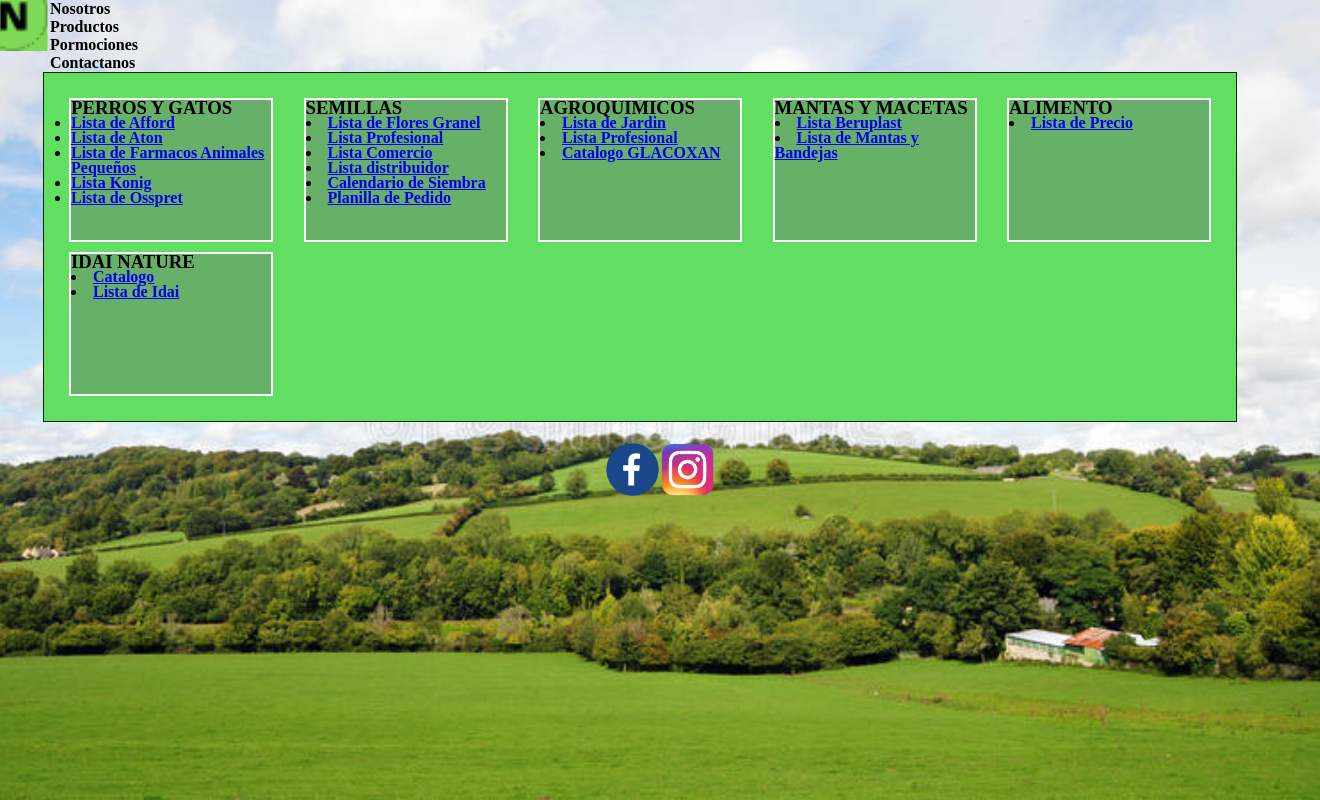
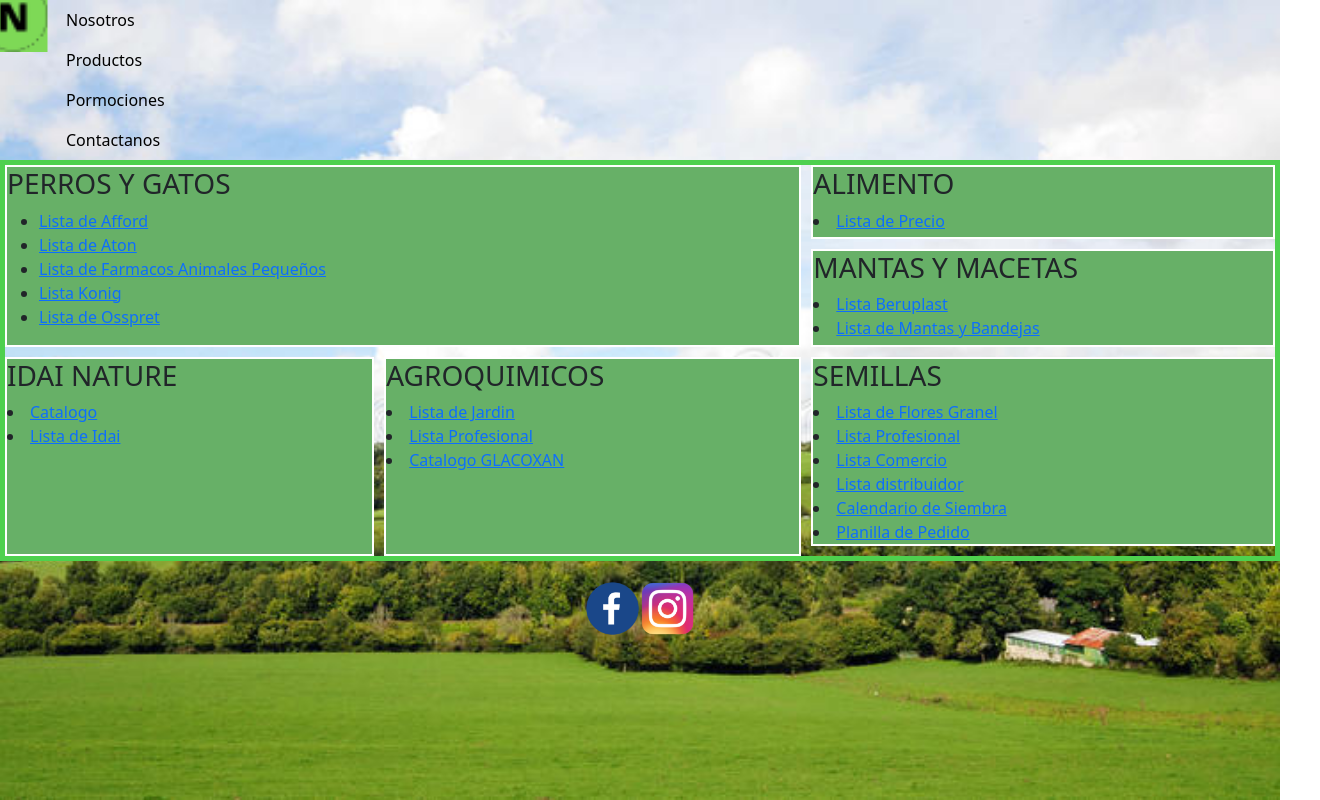
Before and after one commit to ValentinCaudana/naal-coder, a plain HTML site: page paginas/productos.html in a window 1280 px wide. Shown: the whole page, 1320 px wide, since content can reach past the window. Drawn offline with nearby package versions, Linux system fonts and the light colour scheme.

Commit message:
se aplica bootstrap

```diff
--- a/css/style.css
+++ b/css/style.css
@@ -35,23 +35,28 @@
     height: 50px;
 }
 
-.header__accesos {
-    color: black;
-    list-style-type: none;
-
-
-}
 
 .header__link__inicio :hover {
     transform: scale(1.5);
 }
 
 
+/* .header__accesos {
+    color: black;
+    list-style-type: none;
 
-.header__accesos__link{
+}
+ */
+
+
+/* .header__accesos__link{
     color: black;
     text-decoration: none;
     font-weight: bold;
+} */
+
+.nav-link {
+    color: black;
 }
 
 .header__logo {
@@ -100,7 +105,7 @@
     color: black;
     font-weight: bold;
     width: 200px;
-    height: 140px;
+    height: 200px;
     line-height: 15px;
     text-align:start;
     margin: 5px;
@@ -114,7 +119,7 @@
     display: flex;
     flex-flow:column;
     width: 60%;
-    height: 300px;
+    height: 350px;
     margin: 0 auto;
     justify-content:space-between;
     align-content:center;
@@ -166,7 +171,7 @@
     display: flex;
     flex-flow:column;
     width: 300px;
-    height: 300px;
+    height: 450px;
     margin: 0 auto;
     justify-content:space-between;
     align-content:center;
@@ -183,3 +188,59 @@
     padding: 20px
 
 }
+
+.grid__containerproductos {
+    display: grid;
+    border: 5px solid rgb(78, 208, 78);
+    grid-template-areas: "uno uno seis"
+                        "uno uno dos"
+                        "tres cinco cuatro"
+                        "tres cinco cuatro";
+    gap: 10px;
+}
+
+.grid__item {
+    border: 2px solid white;
+    background-color: rgb(103, 176, 103);
+}
+
+.grid__perrosygatos {
+grid-area: uno;
+}
+
+.grid__semillas {
+grid-area: cuatro;
+}
+
+.grid__agroquimicos {
+grid-area: cinco;
+}
+
+.grid__mantas {
+grid-area: dos;
+}
+
+.grid__alimento {
+grid-area: seis;
+}
+
+.grid__idai {
+grid-area: tres;
+}
+
+.grid__containermain {
+    display: grid;
+    border: 5px solid rgb(78, 208, 78);
+    grid-template-areas: "uno dos dos"
+                        "uno dos dos";
+    gap: 10px;
+}
+
+.grid__imag {
+grid-area: uno;
+}
+
+.grid__texto {
+grid-area: dos;
+background-color: rgb(98, 190, 98);
+}
--- a/index.html
+++ b/index.html
@@ -4,6 +4,7 @@
     <meta charset="UTF-8">
     <meta http-equiv="X-UA-Compatible" content="IE=edge">
     <meta name="viewport" content="width=device-width, initial-scale=1.0">
+    <link href="https://cdn.jsdelivr.net/npm/bootstrap@5.1.3/dist/css/bootstrap.min.css" rel="stylesheet" integrity="sha384-1BmE4kWBq78iYhFldvKuhfTAU6auU8tT94WrHftjDbrCEXSU1oBoqyl2QvZ6jIW3" crossorigin="anonymous">
     <link rel="stylesheet" href="css/style.css">
     <link rel="shortchut icon" href="recursos/imagenes/favicon-loguito.png">
     <title>NAAL SA</title>
@@ -15,23 +16,28 @@
         <div class="header__link__inicio">
             <li><a href="index.html"><img src="./recursos/imagenes/favicon.png" alt="link inicio"></a></li>
         </div>
-        <nav class="header__accesos ">
+<!--         <nav class="header__accesos ">
             <div>
-                <ul class="header__accesos">
+                <ul class="header__accesos"> -->
                     <!-- <li><a href="index.html">Inicio</a></li> -->
-                    <li><a class="header__accesos__link" href="paginas/nosotros.html">Nosotros</a></li>
+<!--                     <li><a class="header__accesos__link" href="paginas/nosotros.html">Nosotros</a></li>
                     <li><a class="header__accesos__link" href="paginas/productos.html">Productos</a></li>
                     <li><a class="header__accesos__link" href="paginas/promociones.html">Pormociones</a></li>
                     <li><a class="header__accesos__link" href="paginas/contactanos.html">Contactanos</a></li>
                     </ul>
             </div>
-        </nav>
+        </nav> -->
+        <nav class="nav flex-column">
+            <a class="nav-link" href="paginas/nosotros.html">Nosotros</a>
+            <a class="nav-link" href="paginas/productos.html">Productos</a>
+            <a class="nav-link" href="paginas/promociones.html">Pormociones</a>
+            <a class="nav-link" href="paginas/contactanos.html">Contactanos</a>
+          </nav>
         <div>
             <img  class= "header__logo" src="./recursos/imagenes/naal-sa-logo.png" alt="Logo de la empresa">
          </div>
     </header>
     <main>
-
         <section class="main__texto">
            <div>Venta de Semillas Online al Mejor Precio en Naal SA. Tu tienda de Semillas Online. Gran variedad de semillas para huerto y jardín. Compra fácil y envío rápido. Haz tu pedido ahora y recíbelo cómodamente en casa! GRATIS nuestras miniguías de siembra con tu pedido</div>
         </section>
@@ -40,5 +46,6 @@
         <a href="https://www.facebook.com/Naal.Arg" target="blank"><img class="footer__redes" src="./recursos/imagenes/logo-facebook.png" alt="enlace a facebook"></a></li>
         <a href="https://www.instagram.com/naal.arg/?hl=es" target="blank"><img class="footer__redes" src="./recursos/imagenes/logo-instagram.png" alt="enlace a instagram"></a></li>
     </footer>
+    <script src="https://cdn.jsdelivr.net/npm/bootstrap@5.1.3/dist/js/bootstrap.bundle.min.js" integrity="sha384-ka7Sk0Gln4gmtz2MlQnikT1wXgYsOg+OMhuP+IlRH9sENBO0LRn5q+8nbTov4+1p" crossorigin="anonymous"></script>
 </body>
 </html>
--- a/paginas/productos.html
+++ b/paginas/productos.html
@@ -4,6 +4,7 @@
     <meta charset="UTF-8">
     <meta http-equiv="X-UA-Compatible" content="IE=edge">
     <meta name="viewport" content="width=device-width, initial-scale=1.0">
+    <link href="https://cdn.jsdelivr.net/npm/bootstrap@5.1.3/dist/css/bootstrap.min.css" rel="stylesheet" integrity="sha384-1BmE4kWBq78iYhFldvKuhfTAU6auU8tT94WrHftjDbrCEXSU1oBoqyl2QvZ6jIW3" crossorigin="anonymous">
     <link rel="shortchut icon" href="../recursos/imagenes/favicon-loguito.png">
     <link rel="stylesheet" href="../css/style.css">
         <title>NAAL SA - Productos</title>
@@ -16,17 +17,23 @@
             <li><a href="../index.html"><img src="../recursos/imagenes/favicon.png" alt="link inicio"></a></li>
         </div>
 <!--         <h2>PRODUCTOS</h2> -->
-        <nav>
+<!--         <nav>
             <ul class="header__accesos">
                 <li><a class="header__accesos__link" href="nosotros.html">Nosotros</a></li>
                 <li><a class="header__accesos__link" href="productos.html">Productos</a></li>
                 <li><a class="header__accesos__link" href="promociones.html">Pormociones</a></li>
                 <li><a class="header__accesos__link" href="contactanos.html">Contactanos</a></li>
             </ul>
-        </nav>
+        </nav> -->
+        <nav class="nav flex-column">
+            <a class="nav-link" href="nosotros.html">Nosotros</a>
+            <a class="nav-link" href="productos.html">Productos</a>
+            <a class="nav-link" href="promociones.html">Pormociones</a>
+            <a class="nav-link" href="contactanos.html">Contactanos</a>
+          </nav>
     </header>
-    <main  class="flex-container2">
-        <section  class="caja">
+    <main  class="grid__containerproductos">
+        <section  class="grid__item grid__perrosygatos">
             <div>
                 <h3>PERROS Y GATOS</h3>
                 <ul>
@@ -38,7 +45,7 @@
                 </ul>
             </div>
         </section>
-        <section   class="caja">
+        <section   class="grid__item grid__ semillas">
             <h3>SEMILLAS</h3>
             <li><a href="../recursos/listas/semillas/Lista Flores a Granel - Vigencia 9-02-2022.pdf" target="blank">Lista de Flores Granel</a></li>
             <li><a href="../recursos/listas/semillas/Lista Linea Profesional - Vigencia 17-02-2022.pdf" target="blank">Lista Profesional</a></li>
@@ -47,23 +54,23 @@
             <li><a href="../recursos/listas/semillas/Calendario de siembra.pdf" target="blank">Calendario de Siembra</a></li>
             <li><a href="../recursos/listas/semillas/Planilla de Pedido NAAL.pdf" target="blank">Planilla de Pedido</a></li>
         </section>
-        <section   class="caja">
+        <section   class="grid__item grid__agroquimicos">
             <h3>AGROQUIMICOS</h3>
             <li><a href="../recursos/listas/agroquimicos/Lista Agroquímicos Jardín - Vigencia 01-04-2022.pdf" target="blank">Lista de Jardin</a></li>
             <li><a href="../recursos/listas/agroquimicos/Lista Agroquímicos Profesionales  Vigencia 20-10-2021.pdf" target="blank">Lista Profesional</a></li>
             <li><a href="../recursos/listas/agroquimicos/Catalogo GLACOXAN.pdf" target="blank">Catalogo GLACOXAN</a></li>
         </section>
-        <section   class="caja">
+        <section   class="grid__item grid__mantas">
             <h3>MANTAS Y MACETAS</h3>
             <li><a href="../recursos/listas/mantas y bandejas/Lista Beruplast  Vigencia 25-032022.pdf" target="blank">Lista Beruplast</a></li>
             <li><a href="../recursos/listas/mantas y bandejas/Lista Mantas y Bandejas Vigencia 14-04-2022.pdf" target="blank">Lista de Mantas y Bandejas</a></li>
 
         </section>
-        <section   class="caja">
+        <section   class="grid__item grid__alimento">
             <h3>ALIMENTO</h3>
             <li><a href="../recursos/listas/alimento/Lista Alimento Balanceado - Vigencia 16-02-2022.pdf" target="blank">Lista de Precio</a></li>
         </section>
-        <section   class="caja">
+        <section   class="grid__item grid__idai">
             <h3>IDAI NATURE</h3>
             <li><a href="../recursos/listas/idai/Catalogo Idai Nature NAAL.PDF" target="blank">Catalogo</a></li>
             <li><a href="../recursos/listas/idai/Lista Idai Nature Vigencia 26-11-2021.pdf" target="blank">Lista de Idai</a></li>
@@ -74,5 +81,6 @@
         <a href="https://www.instagram.com/naal.arg/?hl=es" target="blank"><img class="footer__redes" src="../recursos/imagenes/logo-instagram.png" alt="enlace a instagram"></a></li>
 
  </footer>
+ <script src="https://cdn.jsdelivr.net/npm/bootstrap@5.1.3/dist/js/bootstrap.bundle.min.js" integrity="sha384-ka7Sk0Gln4gmtz2MlQnikT1wXgYsOg+OMhuP+IlRH9sENBO0LRn5q+8nbTov4+1p" crossorigin="anonymous"></script>
 </body>
 </html>
```
Also changed, not shown: paginas/contactanos.html (+10 -2 lines), paginas/nosotros.html (+13 -6 lines), paginas/promociones.html (+10 -2 lines).
